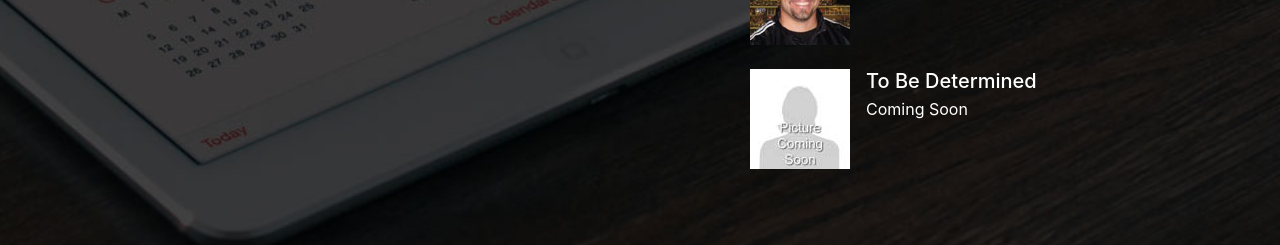
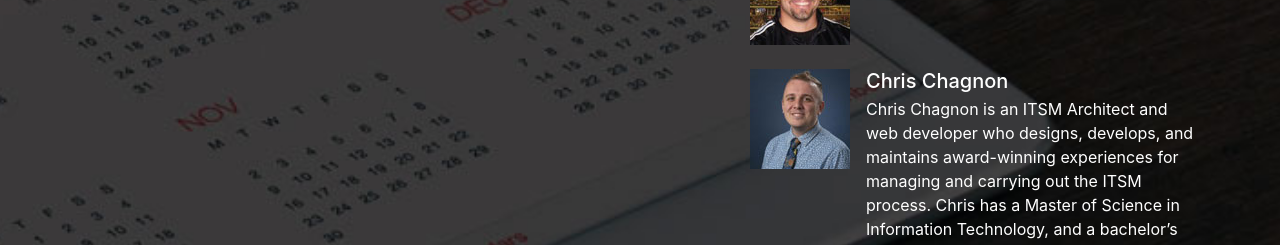
Before and after one commit to RBRobm/cherwell-demo, a website: page dist/index.html in a window 1280 px wide. Shown: the part 2244-2489 px from the top of the page. Drawn offline with nearby package versions, Linux system fonts and the light colour scheme.

Commit message:
updated speakers

```diff
--- a/dist/index.html
+++ b/dist/index.html
@@ -328,13 +328,13 @@
               </li>
               <li class="media my-4">
                 <img
-                  src="./img/placeholder.jpg"
+                  src="./img/ChrisC.jpg"
                   class="mr-3"
                   alt="Jamie Cannon Headshot"
                 />
                 <div class="media-body">
-                  <h5 class="mt-0 mb-1">To Be Determined</h5>
-                Coming Soon
+                  <h5 class="mt-0 mb-1">Chris Chagnon</h5>
+                  Chris Chagnon is an ITSM Architect and web developer who designs, develops, and maintains award-winning experiences for managing and carrying out the ITSM process. Chris has a Master of Science in Information Technology, and a bachelor’s degree in Visual Communications. In addition, Chris is a PhD Candidate studying Information Systems with a focus on user and service experience. As one of HDI’s Top 25 Thought Leaders, Chris speaks nationally about the future of ITSM, practical applications of artificial intelligence and machine learning, gamification, continual service improvement, and customer service/experience.
                 </div>
               </li>
             </ul>
```
Also changed, not shown: dist/img/0.jpg (deleted), dist/img/ChrisC.jpg (added).
